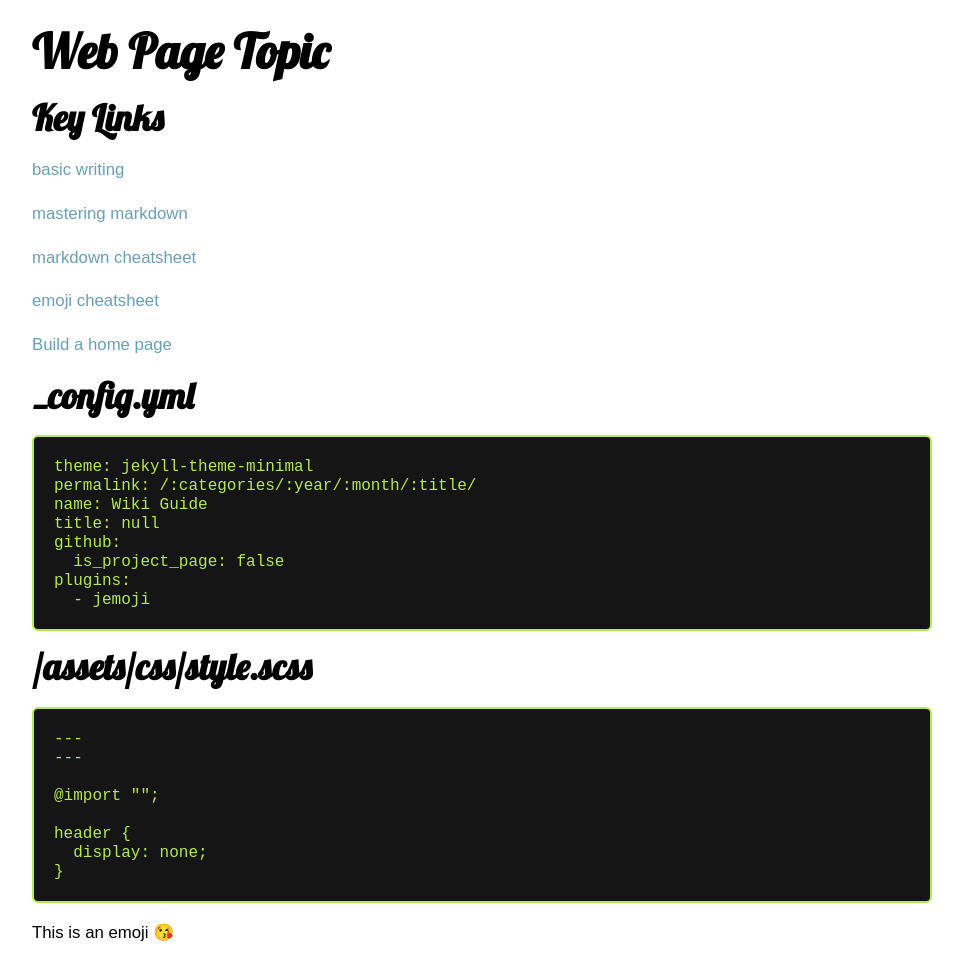
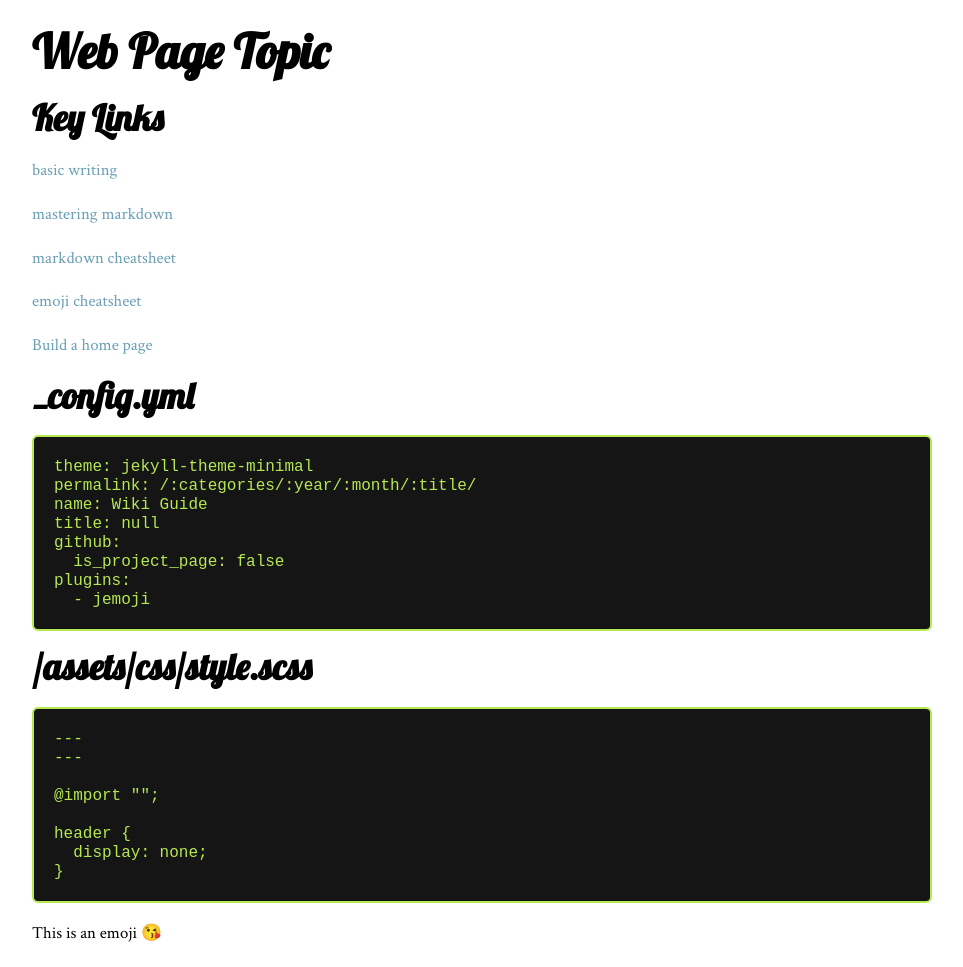
Before and after one commit to profphillips/wikibasics, a Jekyll site: the page built from index.md, in a window 1280 px wide. Shown: the whole page, without its empty margins (158-1121 px from the left). Built offline with Jekyll 4.4.1, drawn with Linux system fonts in a browser that asks for light colours; emoji names are drawn with the system emoji font; our own code applies the rules of GitHub Pages for plain Markdown files.

Commit message:
Update default.html

```diff
--- a/_layouts/default.html
+++ b/_layouts/default.html
@@ -4,7 +4,7 @@
     <meta charset='utf-8'>
     <meta http-equiv="X-UA-Compatible" content="IE=edge">
     <meta name="viewport" content="width=device-width, initial-scale=1">
-    <link href='https://fonts.googleapis.com/css?family=Lobster|Raleway' rel='stylesheet' type='text/css'>
+    <link href='https://fonts.googleapis.com/css?family=Lobster|Raleway|Crimson Text' rel='stylesheet' type='text/css'>
     <link rel="stylesheet" href="{{ '/assets/css/style.css?v=' | append: site.github.build_revision | relative_url }}">
   </head>
 
```
